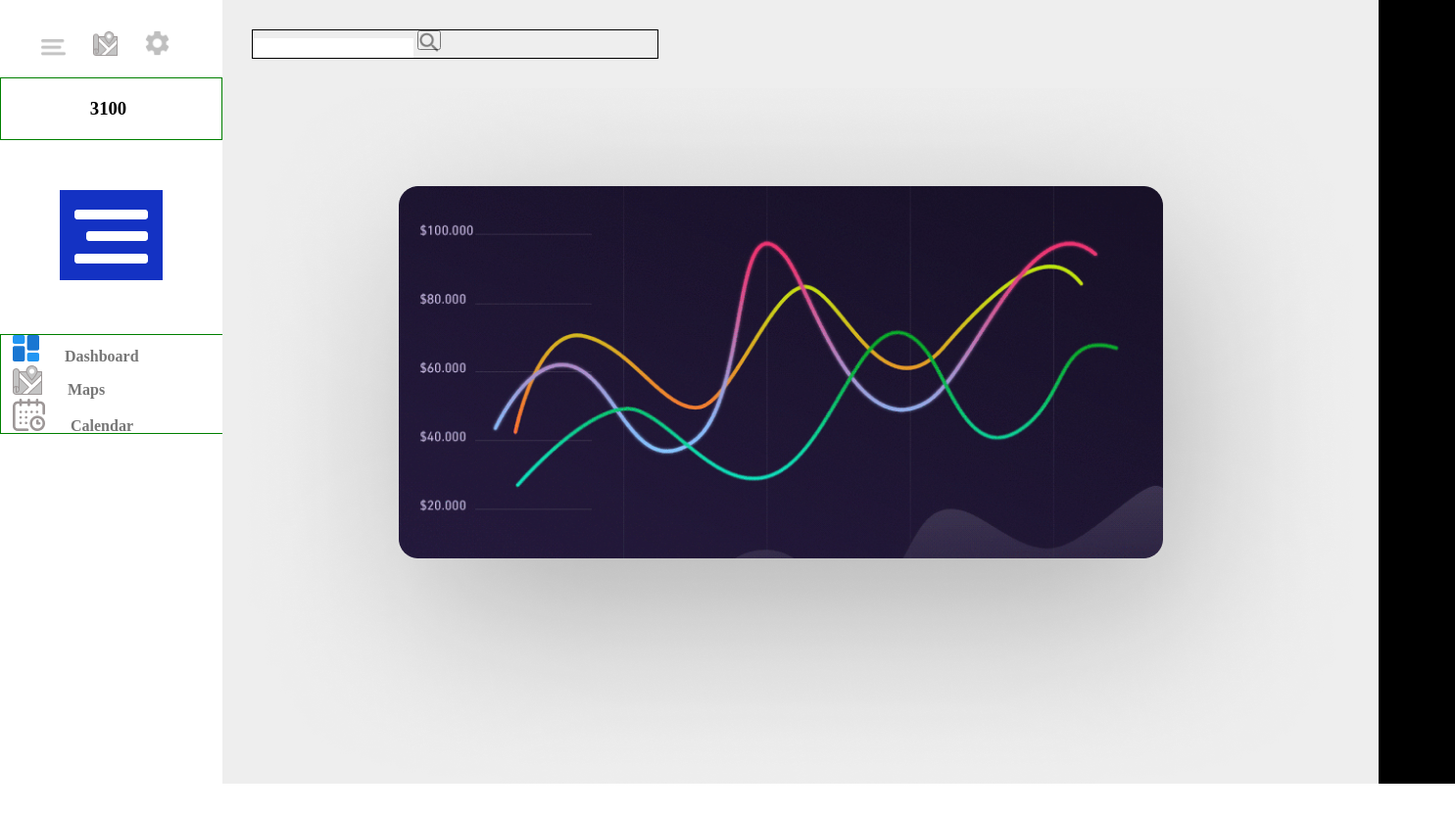
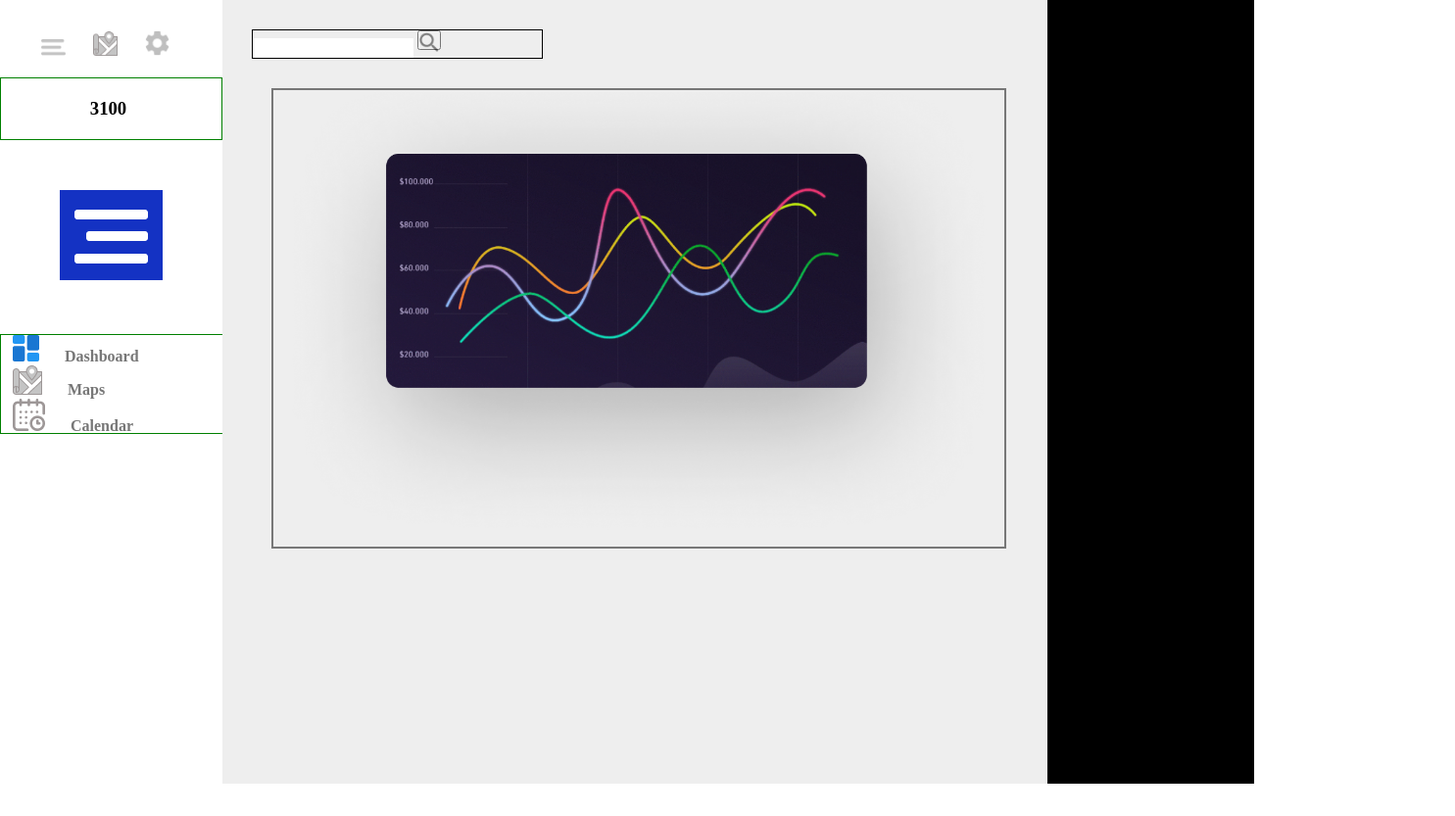
Before and after one commit to Peculiar9/Fac-Management, a plain HTML site: page index.html in a window 1280 px wide. Shown: the whole page at 98% size, 1485 px wide, since content can reach past the window. After the commit the page ends 800 px from the top, so only its background shows below. Drawn offline with Linux system fonts and the light colour scheme.

Commit message:
The last commi for today

```diff
--- a/style.css
+++ b/style.css
@@ -108,3 +108,20 @@
     height: 20px;
     margin-left: 0;
 }
+.mid-frame{
+    margin: 0px 50px;
+    width: auto;
+    height: auto;
+}
+.mid-frame img{
+  width:100%;
+  border: 2px solid #777;
+  padding: 2px;
+
+}
+hr{
+    width: 80%;
+    align-content: center;
+    margin: 30px 10%;
+    border: 3px solid #777;
+}
```
